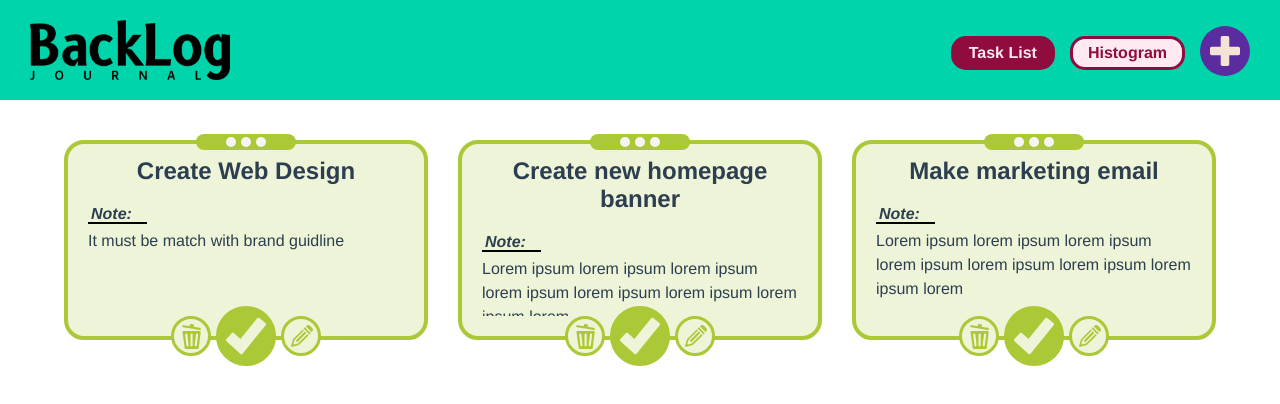
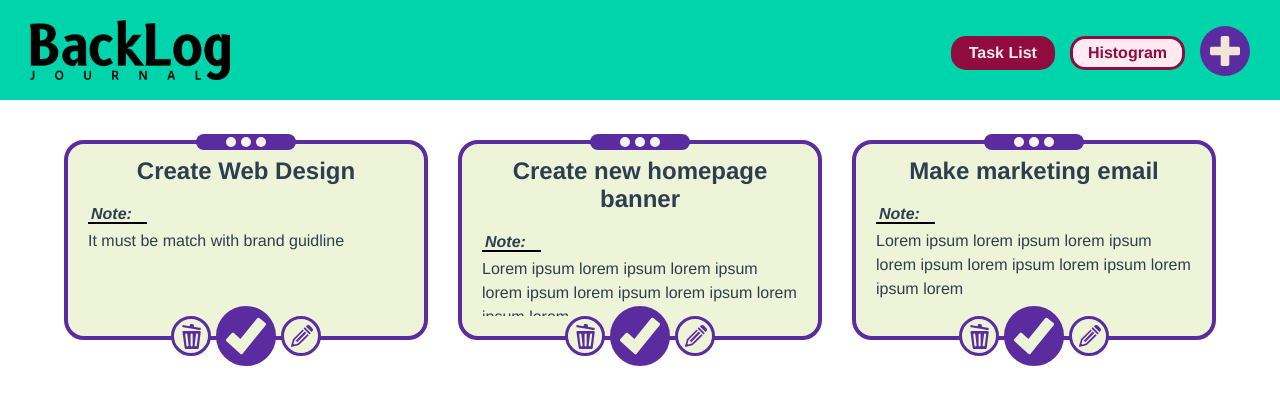
Before and after one commit to arief-fajri/backlog, a Vue app: page / in a window 1280 px wide. Shown: the top 404 px of the page. Built offline with nearby package versions, Linux system fonts and the light colour scheme.

Commit message:
make color better

```diff
--- a/src/components/TaskCard.vue
+++ b/src/components/TaskCard.vue
@@ -129,7 +129,7 @@ export default {
 .card {
   background: #eef4d7;
   border-radius: 20px;
-  border: 4px solid #abc837;
+  border: 4px solid #5a2ca0;
   position: relative;
   margin-bottom: 30px;
   height: 200px;
@@ -153,7 +153,7 @@ export default {
   top: -10px;
   left: 50%;
   transform: translateX(-50%);
-  background: #abc837;
+  background: #5a2ca0;
   border-radius: 10px;
   display: flex;
   justify-content: center;
@@ -177,17 +177,17 @@ export default {
   width: 40px;
   height: 40px;
   border-radius: 100%;
-  border: 3px solid #abc837;
+  border: 3px solid #5a2ca0;
   background: #eef4d7;
   cursor: pointer;
 }
 
 .card-btn .default-btn .svg {
-  fill: #abc837;
+  fill: #5a2ca0;
 }
 .card-btn .default-btn:hover,
 .card-btn .default-btn:active {
-  background: #abc837;
+  background: #5a2ca0;
 }
 
 .card-btn .default-btn:hover .svg,
@@ -199,9 +199,9 @@ export default {
   width: 60px;
   height: 60px;
   border-radius: 100%;
-  background: #abc837;
+  background: #5a2ca0;
   margin: 0 5px;
-  border: 3px solid #abc837;
+  border: 3px solid #5a2ca0;
   cursor: pointer;
 }
 
@@ -216,7 +216,7 @@ export default {
 
 .card-btn .main-btn:hover .svg,
 .card-btn .main-btn:active .svg {
-  fill: #abc837;
+  fill: #5a2ca0;
 }
 
 .card-item {
@@ -227,7 +227,14 @@ export default {
 
 .card-item::-webkit-scrollbar-track {
   border-radius: 12px;
-  background: #abc837;
+  background: #5a2ca0;
+}
+.card-item::-webkit-scrollbar-thumb {
+    background: #00a383;
+    border-radius: 10px;
+}
+.card-item::-webkit-scrollbar-thumb:hover {
+    background: #abc837;
 }
 
 .card h2 {
--- a/src/views/histogram/TimeLine.vue
+++ b/src/views/histogram/TimeLine.vue
@@ -105,4 +105,7 @@ export default {
 .node:hover ~ .complete-card .complete-card-btn div {
   border: 3px solid #5555ff;
 }
+.node:hover ~ .complete-card .complete-card-btn div .svg {
+  fill: #5555ff;
+}
 </style>
```
